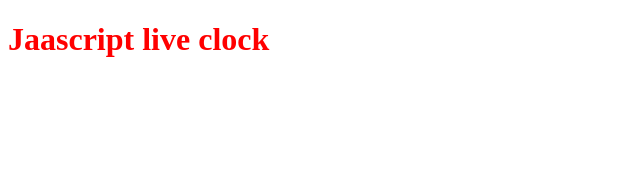
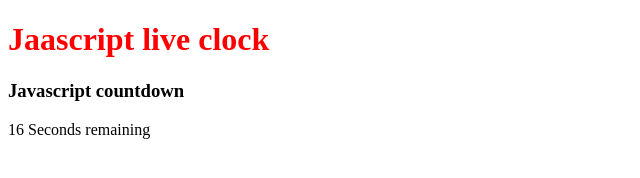
Before and after one commit to Ray-Dev47/ECMA-challenges, a plain HTML site: page index.html in a window 1280 px wide. Shown: the whole page, without its empty margins (0-640 px from the left). Drawn offline with Linux system fonts and the light colour scheme.

Commit message:
challenge completed

```diff
--- a/index.html
+++ b/index.html
@@ -17,6 +17,9 @@
       <h1>Jaascript live clock</h1>
       <div class="clockSpan"></div>
 
+      <h3>Javascript countdown</h3>
+      <div class="countDownClass"></div>
+
     <script src="./script.js"></script>
 </body>
 </html>
--- a/script.js
+++ b/script.js
@@ -35,3 +35,17 @@ checkIfOnStorage()
 //     localStorage.setItem('num',1)
 // }
 // console.log(localStorage.getItem('num'))
+
+
+
+// Create a countdown timer that decreases by one second until it reaches zero
+let timeLeft = 20;
+let downloadTimer = setInterval(function(){
+    if(timeLeft <= 0 ){
+        clearInterval(downloadTimer)
+        document.querySelector('.countDownClass').innerHTML = 'Finished'
+    } else{
+        document.querySelector('.countDownClass').innerHTML = `${timeLeft}  Seconds remaining`
+    }
+    timeLeft = timeLeft - 1
+}, 1000)
```
